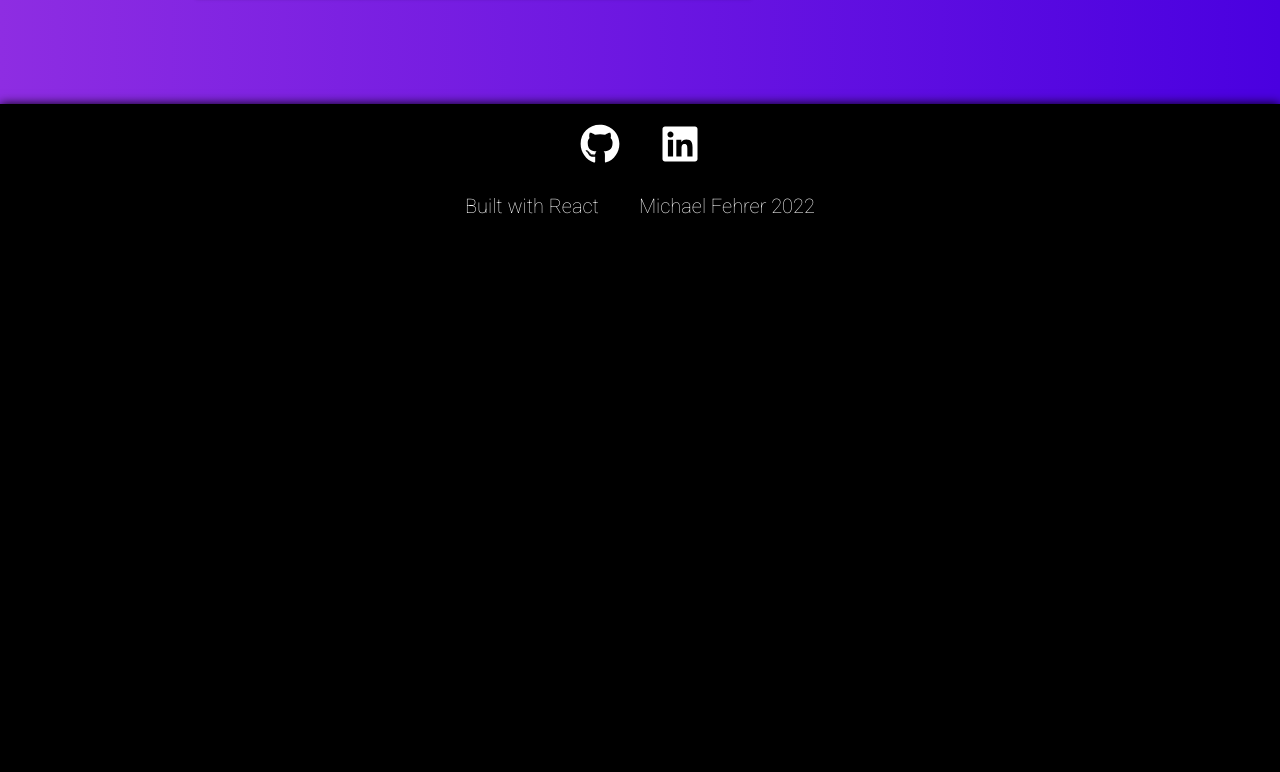
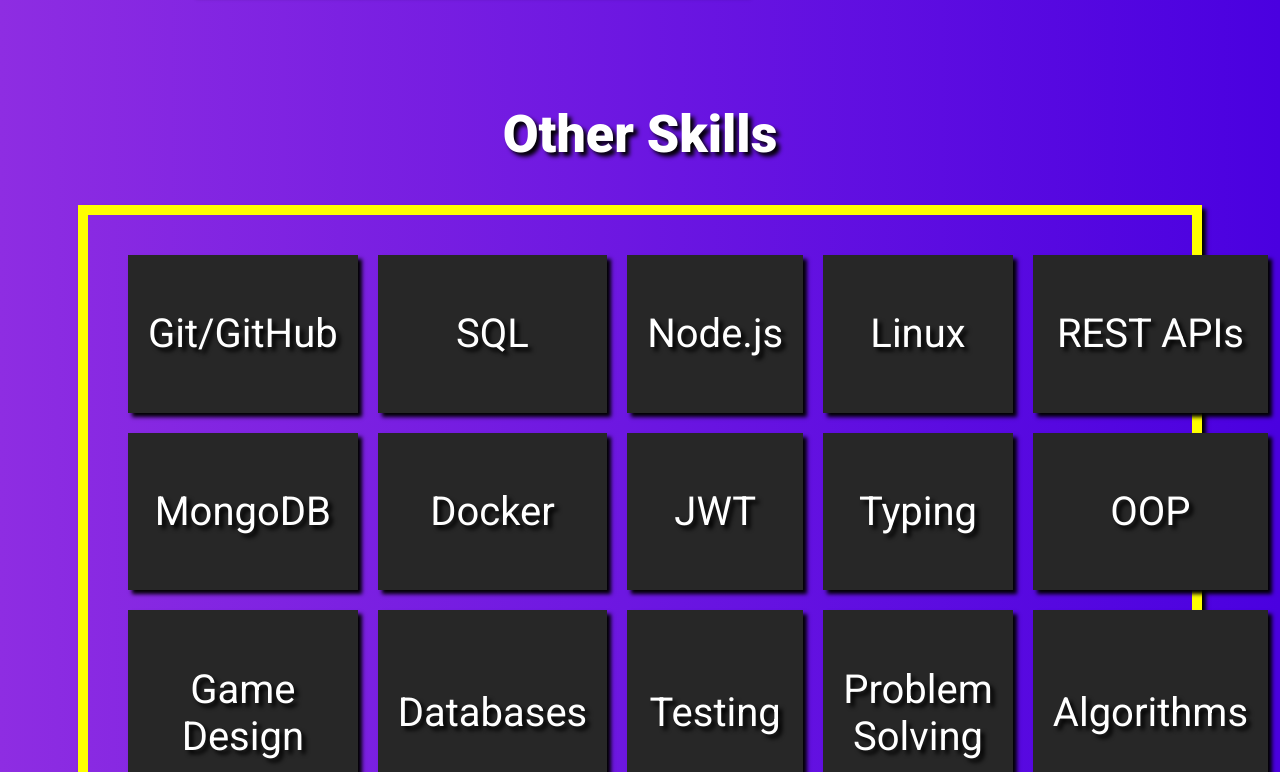
Before and after one commit to mtfehrer/personal-website, a React (Create React App) app: page /about in a window 1280 px wide. Shown: the part 2368-3140 px from the top of the page. Before the commit the page ends 2606 px from the top, so only its background shows below. Built offline with nearby package versions, Linux system fonts and the light colour scheme.

Commit message:
Added SkillsChart

```diff
--- a/src/components/AboutBody/AboutBody.tsx
+++ b/src/components/AboutBody/AboutBody.tsx
@@ -1,4 +1,5 @@
-import Chart from "../Chart/Chart";
+import ExperienceChart from "../ExperienceChart/ExperienceChart";
+import SkillsChart from "../SkillsChart/SkillsChart";
 import DownArrow from "../DownArrow/DownArrow";
 import "./AboutBody.css";
 
@@ -19,7 +20,7 @@
                 </div>
             </div>
             <DownArrow />
-            <Chart
+            <ExperienceChart
                 title="Programming Language Experience"
                 color="red"
                 rowLabels={["Python", "Javascript", "HTML/CSS", "Java", "C++"]}
@@ -31,7 +32,7 @@
                 ]}
                 barSizes={[6, 5, 5, 5, 4]}
             />
-            <Chart
+            <ExperienceChart
                 title="Web Framework Experience"
                 color="orangered"
                 rowLabels={["React", "Express js", "Vue js", "Flask"]}
@@ -43,6 +44,25 @@
                 ]}
                 barSizes={[5, 5, 4, 4]}
             />
+            <SkillsChart
+                skills={[
+                    "Git/GitHub",
+                    "SQL",
+                    "Node.js",
+                    "Linux",
+                    "REST APIs",
+                    "MongoDB",
+                    "Docker",
+                    "JWT",
+                    "Typing",
+                    "OOP",
+                    "Game Design",
+                    "Databases",
+                    "Testing",
+                    "Problem Solving",
+                    "Algorithms",
+                ]}
+            />
         </div>
     );
 };
--- a/src/components/Chart/Chart.tsx
+++ b/src/components/ExperienceChart/ExperienceChart.tsx
@@ -1,5 +1,5 @@
 import { useRef } from "react";
-import "./Chart.css";
+import "./ExperienceChart.css";
 
 type Props = {
     title: string;
--- /dev/null
+++ b/src/components/SkillsChart/SkillsChart.css
@@ -0,0 +1,23 @@
+@import "../../default.css";
+
+.skills-grid {
+    display: grid;
+    width: 80vw;
+    height: 70vh;
+    grid-template-columns: repeat(5, 1fr);
+    border: 10px solid yellow;
+    gap: 0.5rem;
+    padding: 1rem;
+    box-shadow: 0.1rem 0.1rem 0.1rem black;
+}
+
+.skills-block {
+    display: flex;
+    justify-content: center;
+    align-items: center;
+    text-align: center;
+    background: rgb(39, 39, 39);
+    padding: 0.5rem;
+    box-shadow: 0.1rem 0.1rem 0.1rem black;
+    text-shadow: 0.1rem 0.1rem 0.1rem black;
+}
--- /dev/null
+++ b/src/components/SkillsChart/SkillsChart.tsx
@@ -0,0 +1,20 @@
+import "./SkillsChart.css";
+
+type Props = {
+    skills: string[];
+};
+
+const SkillsChart: React.FC<Props> = ({ skills }: Props) => {
+    return (
+        <div className="container">
+            <h1 className="title">Other Skills</h1>
+            <div className="skills-grid">
+                {skills.map((s) => {
+                    return <div className="skills-block">{s}</div>;
+                })}
+            </div>
+        </div>
+    );
+};
+
+export default SkillsChart;
```
Also changed, not shown: src/components/ExperienceChart/ExperienceChart.css (renamed from src/components/Chart/Chart.css).
